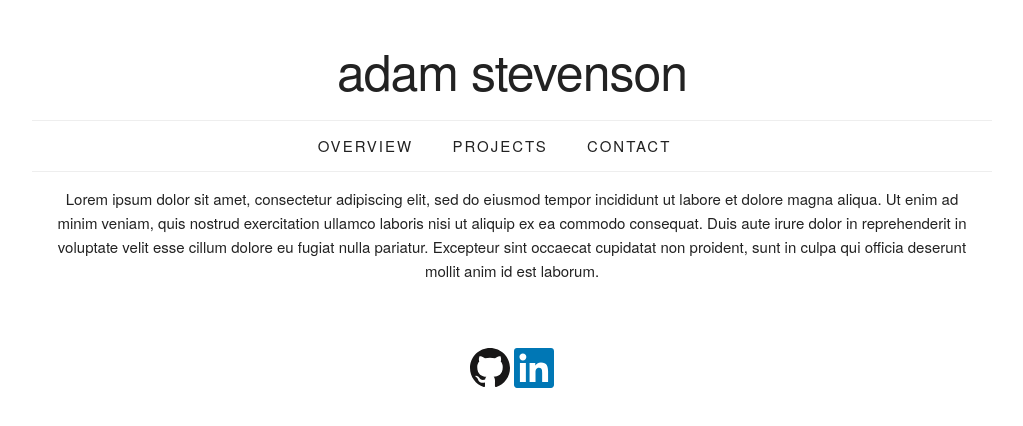
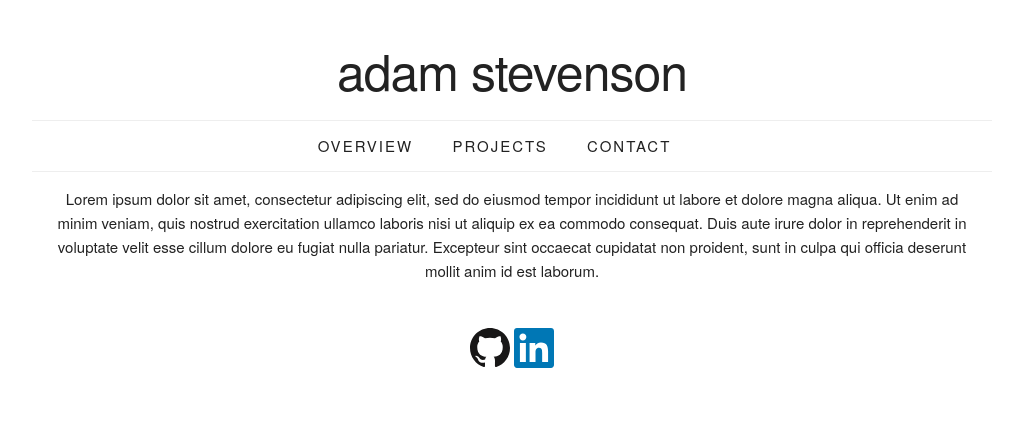
Before and after one commit to stevensona/stevensona.github.io, a plain HTML site: page index.htm in a window 1280 px wide. Shown: the whole page, without its empty margins (128-1151 px from the left). Drawn offline with Linux system fonts and the light colour scheme; a web font is replaced by a local one.

Commit message:
tighten up

```diff
--- a/style.css
+++ b/style.css
@@ -1,5 +1,5 @@
 .section {
-  padding: 0 0 5rem;
+  padding: 0 0 3rem;
   text-align: center;
 }
 .section.heading {
```
